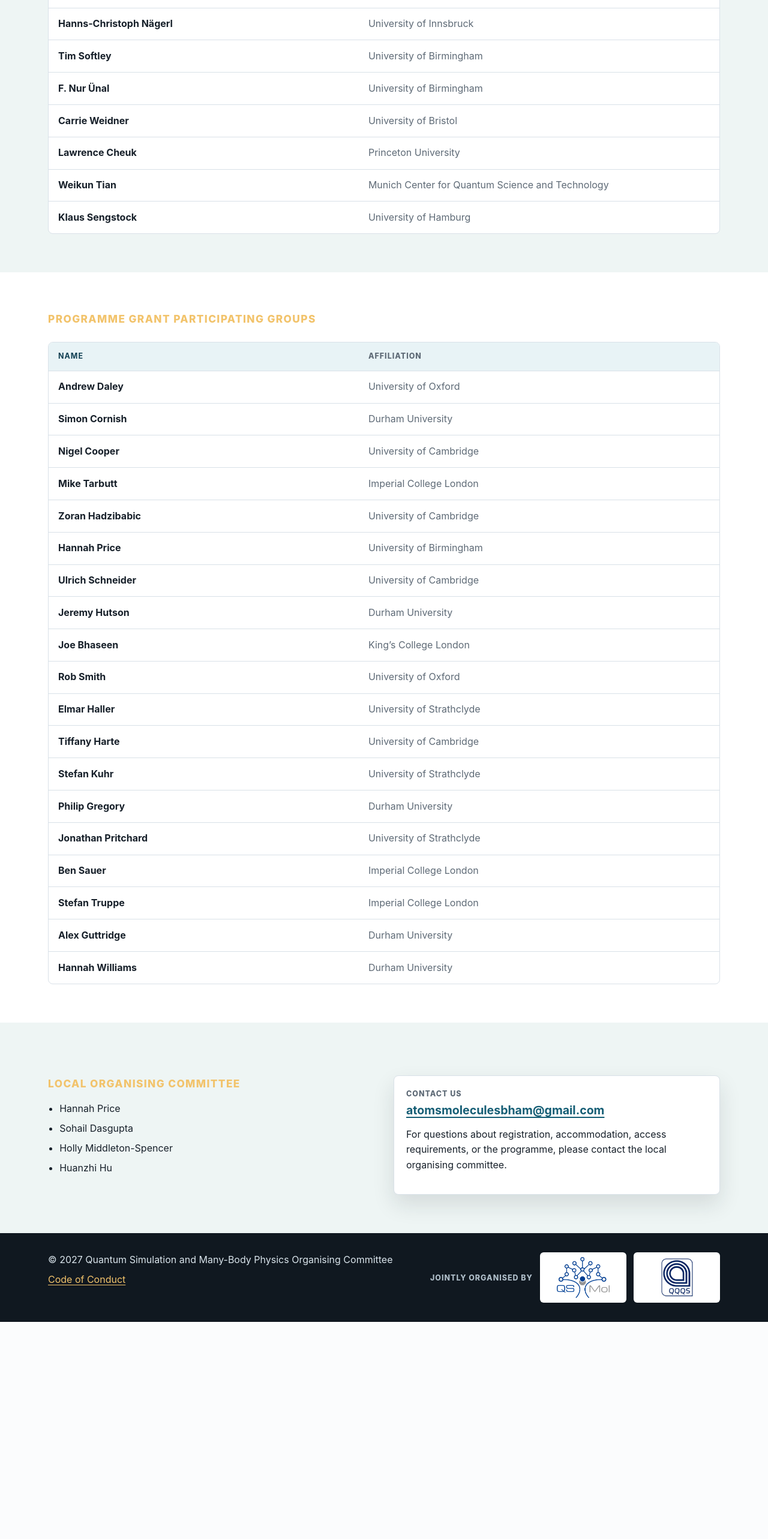
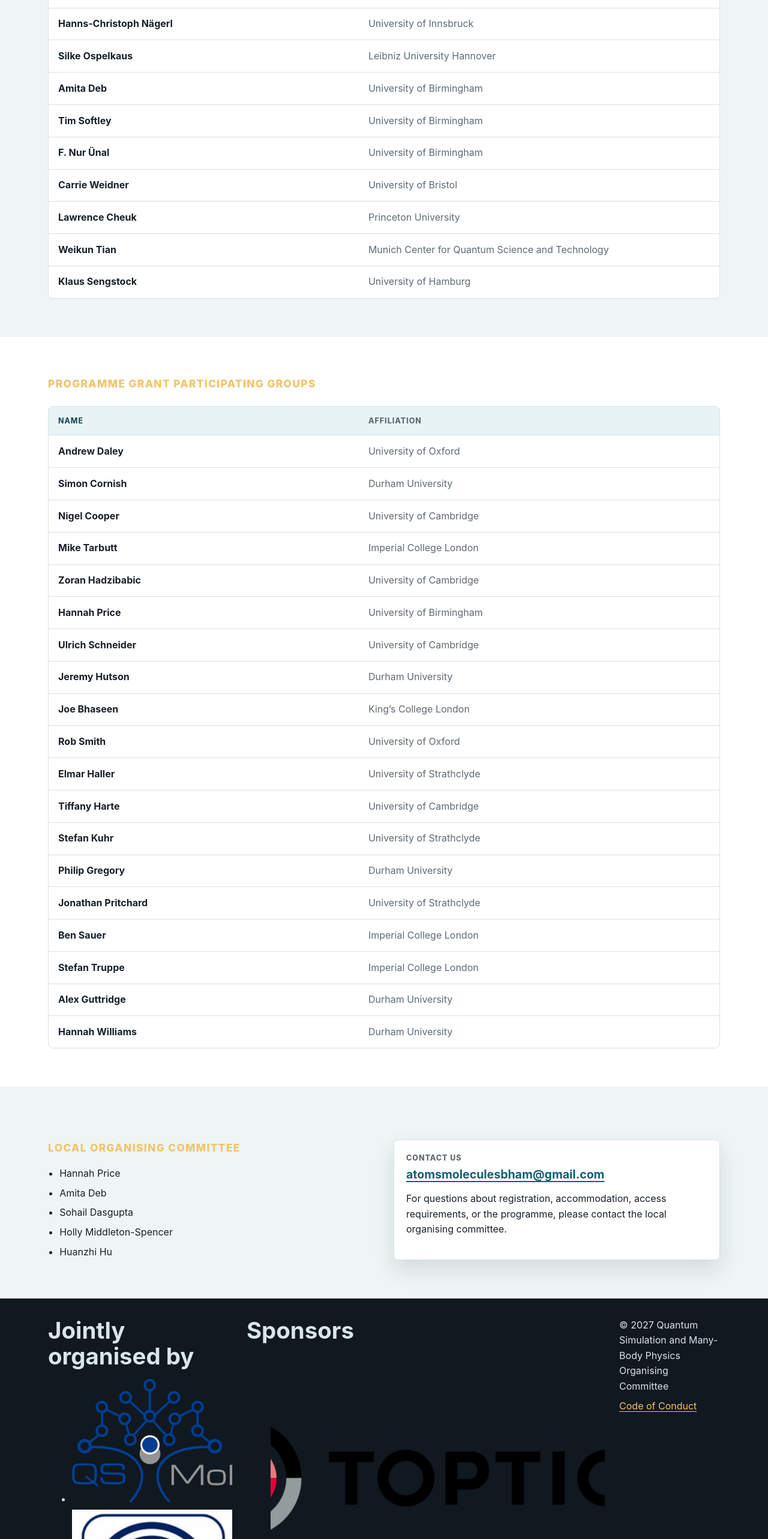
Before and after one commit to Atoms-Molecules-Bham2027/Meeting-Website, a plain HTML site: page index.html in a window 1280 px wide. Shown: the part 1880-4446 px from the top of the page at 60% size. Before the commit the page ends 4084 px from the top, so only its background shows below. Drawn offline with Linux system fonts and the light colour scheme.

Commit message:
Update committee members and footer sponsors
Added new names and affiliations to the committee section and updated the footer to include sponsors and partners.

```diff
--- a/index.html
+++ b/index.html
@@ -114,6 +114,14 @@
             <div class="name-affiliation-row">
               <span>Hanns-Christoph Nägerl</span>
               <span>University of Innsbruck</span>
+            </div>
+            <div class="name-affiliation-row">
+              <span>Silke Ospelkaus</span>
+              <span>Leibniz University Hannover</span>
+            </div>
+            <div class="name-affiliation-row">
+              <span>Amita Deb</span>
+              <span>University of Birmingham</span>
             </div>
             <div class="name-affiliation-row">
               <span>Tim Softley</span>
@@ -237,6 +245,7 @@
             <p class="kicker">Local Organising Committee</p>
             <ul class="plain-list">
               <li>Hannah Price</li>
+              <li>Amita Deb</li>
               <li>Sohail Dasgupta</li>
               <li>Holly Middleton-Spencer</li>
               <li>Huanzhi Hu</li>
@@ -253,18 +262,24 @@
 
     <footer class="footer">
       <div class="footer__inner">
+        <section class="footer__partners" aria-labelledby="grants-title">
+          <h2 id="grants-title">Jointly organised by</h2>
+          <ul class="footer__logos footer__logos--grants">
+            <li><a class="footer__logo-tile" href="https://www.qsmol.uk/"><img src="assets/images/QSMol_logo.png" alt="QS-Mol"></a></li>
+            <li><span class="footer__logo-tile"><img src="assets/images/qqqs_logo.webp" alt="QQQS"></span></li>
+          </ul>
+        </section>
+        <section class="footer__partners" aria-labelledby="sponsors-title">
+          <h2 id="sponsors-title">Sponsors</h2>
+          <ul class="footer__logos">
+            <li><span class="footer__logo-tile"><img src="assets/images/TOPTICA-logo-black-rgb.png" alt=""></span>TOPTICA</li>
+            <li><span class="footer__logo-tile"><img src="assets/images/infleqtion.jpg" alt=""></span>Infleqtion</li>
+            <li><span class="footer__logo-tile"><img src="assets/images/vexlum_logo_rgb.png" alt=""></span>VEXLUM</li>
+          </ul>
+        </section>
         <div class="footer__text">
           <p>&copy; 2027 Quantum Simulation and Many-Body Physics Organising Committee</p>
           <p><a href="code-of-conduct.html">Code of Conduct</a></p>
-        </div>
-        <div class="footer__logos" aria-label="Programme grant logos">
-          <span>Jointly organised by</span>
-          <a class="footer__logo-link" href="https://www.qsmol.uk/" aria-label="QS-Mol website">
-            <img src="assets/images/QSMol_logo.png" alt="QS-Mol logo">
-          </a>
-          <div class="footer__logo-link" aria-label="QQQS">
-            <img src="assets/images/qqqs_logo.webp" alt="QQQS logo">
-          </div>
         </div>
       </div>
     </footer>
```
